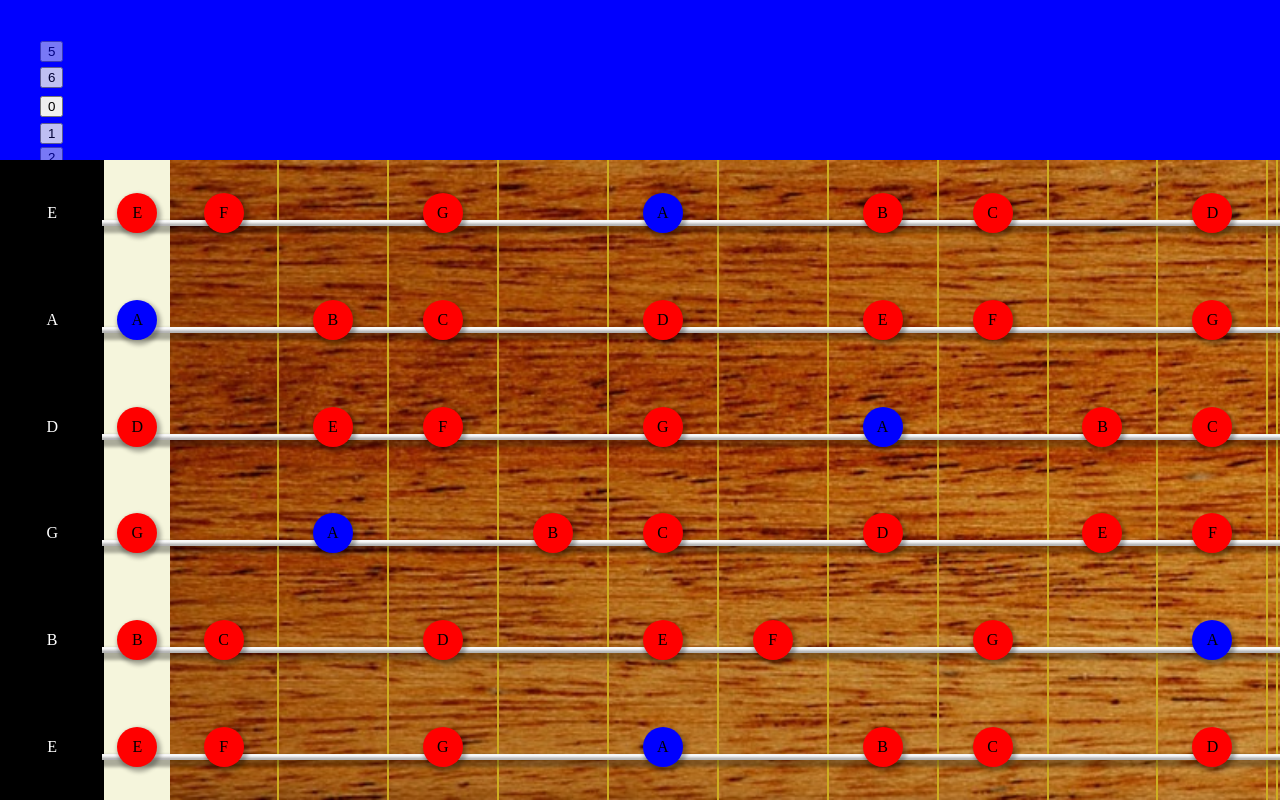
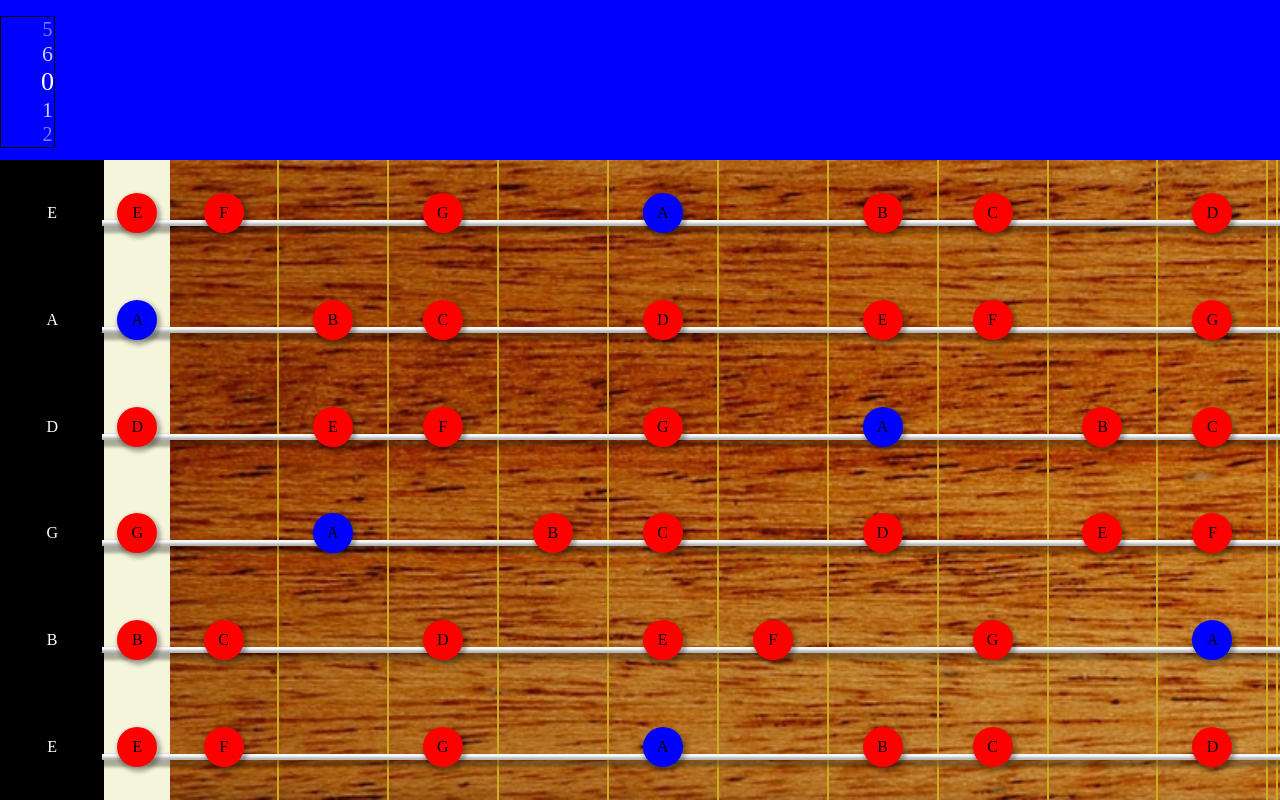
Before and after one commit to be-v-fr/scale_master, an Angular app: page / in a window 1280 px wide. Built offline with nearby package versions, Linux system fonts and the light colour scheme.

Commit message:
added menu list animation

```diff
--- a/src/app/app.config.ts
+++ b/src/app/app.config.ts
@@ -1,8 +1,12 @@
 import { ApplicationConfig } from '@angular/core';
 import { provideRouter } from '@angular/router';
+import { provideAnimations } from '@angular/platform-browser/animations';
 
 import { routes } from './app.routes';
 
 export const appConfig: ApplicationConfig = {
-  providers: [provideRouter(routes)]
+  providers: [
+    provideRouter(routes),
+    provideAnimations()
+  ]
 };
--- a/src/app/menu/scrollable-list/scrollable-list.component.html
+++ b/src/app/menu/scrollable-list/scrollable-list.component.html
@@ -1,9 +1,10 @@
 <ul>
-    @for (pos of ['beyond','outmost','outer','focus','outer','outmost','beyond']; track pos; let i = $index) {
-    <li class="{{pos}}">
-        <button (click)="pos == 'beyond' || scrollIntoFocus(i)" [ngClass]="{visible: pos != 'beyond'}">
-            {{printContent(i)}}
-        </button>
+    @for (pos of positions; track pos; let i = $index) {
+    <li (click)="pos == 'outside' || scrollIntoFocus(i)" [@shift]="positions[i]" [ngStyle]="{
+        'transition': 'transform ' + transition,
+        'transform': getTranslateY(),
+    }">
+        {{printContent(i)}}
     </li>
     }
 </ul>
--- a/src/app/menu/scrollable-list/scrollable-list.component.scss
+++ b/src/app/menu/scrollable-list/scrollable-list.component.scss
@@ -1,31 +1,22 @@
+@import "../../../styles.scss";
+
 ul {
   list-style: none;
   width: fit-content;
+  border: 1px solid #000000;
+  @include flex($dir: column);
+  height: 130px;
+  overflow: hidden;
   li {
     text-align: center;
-    .visible {
-      cursor: pointer;
-      &:hover {
-        filter: brightness(1.5);
-      }
-      &:active {
-        color: red;
-      }
+    color: white;
+    cursor: pointer;
+    &:hover {
+      filter: brightness(0.5);
+    }
+    &:active {
+      color: red;
+      opacity: 1;
     }
   }
-  .beyond {
-    opacity: 0;
-    font-size: 18px;
-  }
-  .outmost {
-    opacity: 0.5;
-    font-size: 20px;
-  }
-  .outer {
-    opacity: 0.8;
-    font-size: 22px;
-  }
-  .focus {
-    font-size: 26px;
-  }
 }
--- a/src/app/menu/scrollable-list/scrollable-list.component.ts
+++ b/src/app/menu/scrollable-list/scrollable-list.component.ts
@@ -1,17 +1,81 @@
 import { CommonModule } from '@angular/common';
 import { Component, Input } from '@angular/core';
+import {
+  trigger,
+  state,
+  style,
+  animate,
+  transition
+} from '@angular/animations';
 
 @Component({
   selector: 'app-scrollable-list',
   standalone: true,
   imports: [CommonModule],
   templateUrl: './scrollable-list.component.html',
-  styleUrl: './scrollable-list.component.scss'
+  styleUrl: './scrollable-list.component.scss',
+  animations: [
+    trigger('shift', [
+      state('outside', style({
+        'opacity': '0.3',
+        'font-size': '18px',
+        'height': '22px'
+      })),
+      state('outer', style({
+        'opacity': '0.5',
+        'font-size': '20px',
+        'height': '24px'
+      })),
+      state('inner', style({
+        'opacity': '0.8',
+        'font-size': '22px',
+        'height': '26px'
+      })),
+      state('focus', style({
+        'opacity': '1',
+        'font-size': '26px',
+        'height': '30px'
+      })),
+      state('away', style({
+        'opacity': '0.3',
+        'font-size': '18px',
+        'height': '24px'
+      })),
+      transition('* => *', [animate('500ms ease-in')])
+    ])
+  ]
 })
+
 export class ScrollableListComponent {
-  @Input() content: any[] = [0,1,2,3,4,5,6];
+  @Input() content: any[] = [0, 1, 2, 3, 4, 5, 6];
   // FALL BERÜCKSICHTIGEN, DASS LISTE KÜRZER ALS 5 ELEMENTE IST !!
-  focus: number = 0;
+  positions: string[];
+  focus: number;
+  translateY: '0' | number = '0';
+  transition: 'none' | '500ms ease-out' = 'none';
+
+  constructor() {
+    this.positions = this.getPositions();
+    this.focus = 0;
+  }
+
+  getPositions() {
+    return ['outside', 'outer', 'inner', 'focus', 'inner', 'outer', 'outside'];
+  }
+
+  getTranslateY(): string {
+    return `translateY(${this.translateY}px)`;
+  }
+
+  toggleTranslateY(steps?: number) {
+    if (!steps) {
+      this.transition = 'none';
+      this.translateY = '0';
+    } else {
+      this.transition = '500ms ease-out';
+      this.translateY = -22 * steps;
+    }
+  }
 
   printContent(position: number) {
     const length = this.content.length;
@@ -22,29 +86,28 @@ export class ScrollableListComponent {
 
   scrollIntoFocus(position: number) {
     let steps = position - 3;
-    if(steps == 2) {
-      this.scrollOneStep('down');
-      steps--;
-    }
-    if(steps == 1) {
-      this.scrollOneStep('down');
-    }
-    if(steps == -2) {
-      this.scrollOneStep('up');
-      steps++;
-    }
-    if(steps == -1) {
-      this.scrollOneStep('up');
+    if (steps != 0) {
+      for (let i = 0; i < 7; i++) {
+        if (!(i == 0 && steps > 0) && !(i == 6 && steps < 0)) {
+          if ((i == 1 && steps == 2) || (i == 5 && steps == -2)) {
+            this.positions[i] = 'away';
+          } else {
+            this.positions[i] = this.getPositions()[(i - steps + 6) % 6];
+          }
+        }
+      }
+      this.toggleTranslateY();
+      setTimeout(() => this.setNewFocus(steps), 500);
     }
   }
 
-  scrollOneStep(dir: 'down' | 'up') {
+  setNewFocus(steps: number) {
     const length = this.content.length;
-    if(dir == 'down') {
-      this.focus++;
-    } else {
-      this.focus--;
+    this.focus += steps;
+    this.focus = (this.focus + length) % length;
+    for (let i = 0; i < 7; i++) {
+      this.positions[i] = this.getPositions()[i];
     }
-    this.focus = (this.focus + length) % length;
+    this.toggleTranslateY();
   }
 }
```
